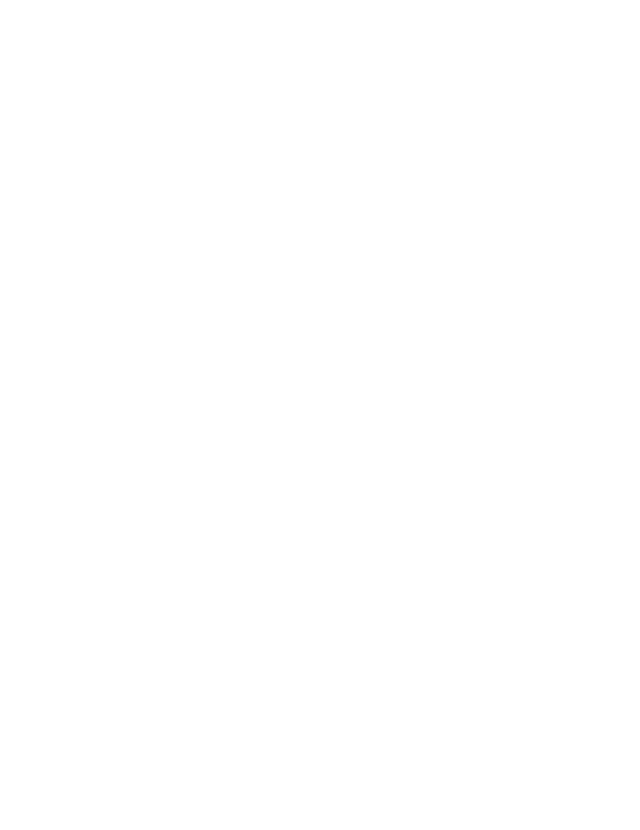
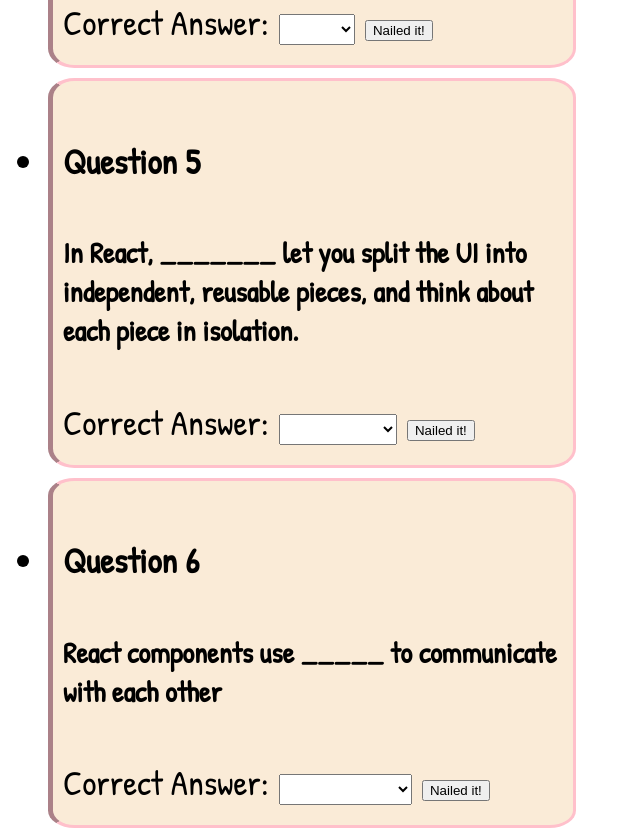
Before and after one commit to 1ontaria/React-Project, a React (Create React App) app in the folder questionaire/: page /questions in a window 1280 px wide. Shown: the part 1480-2310 px from the top of the page, without its empty margins (0-640 px from the left). Before the commit the page ends 800 px from the top, so only its background shows below. Built offline with nearby package versions, Linux system fonts and the light colour scheme; data requests are answered from the project's data file.

Commit message:
began working on CSS, fixed questions.map error

```diff
--- a/questionaire/db.json
+++ b/questionaire/db.json
@@ -34,6 +34,18 @@
       "prompt": "In React, _______ let you split the UI into independent, reusable pieces, and think about each piece in isolation.",
       "answers": ["Props", "Functions", "Components", "useState"],
       "correctAnswer": "Components"
+    },
+    {
+      "id": 6,
+      "prompt": "React components use _____ to communicate with each other",
+      "answers": ["functions", "props", "useEffect", "BrowserRouter"],
+      "correctAnswer": "props"
+    },
+    {
+      "id": 7,
+      "prompt": "What's my name?",
+      "answers": ["Jarius", "Ontaria", "Antwan", "Stacy"],
+      "correctAnswer": "Ontaria"
     }
   ]
 }
--- a/questionaire/public/index.html
+++ b/questionaire/public/index.html
@@ -10,6 +10,12 @@
       content="Web site created using create-react-app"
     />
     <link rel="apple-touch-icon" href="%PUBLIC_URL%/logo192.png" />
+    <link rel="preconnect" href="https://fonts.googleapis.com" />
+    <link rel="preconnect" href="https://fonts.gstatic.com" crossorigin />
+    <link
+      href="https://fonts.googleapis.com/css2?family=Patrick+Hand&display=swap"
+      rel="stylesheet"
+    />
     <!--
       manifest.json provides metadata used when your web app is installed on a
       user's mobile device or desktop. See https://developers.google.com/web/fundamentals/web-app-manifest/
--- a/questionaire/src/Components/App.js
+++ b/questionaire/src/Components/App.js
@@ -1,4 +1,4 @@
-import React, { useState, useEffect } from "react";
+import React, { useState } from "react";
 import QuizQuestions from "./QuizQuestions";
 import { Route } from "react-router-dom";
 import Header from "./Header";
@@ -13,19 +13,13 @@
     setDarkMode((darkMode) => !darkMode);
   }
 
-  useEffect(() => {
-    fetch("  http://localhost:3000/questions")
-      .then((resp) => resp.json())
-      .then((questions) => setQuestions(questions));
-  }, []);
-
   function addQuestion(newPrompt) {
     setQuestions({ ...questions, newPrompt });
   }
 
   return (
     <div className={"App" + (darkMode ? "light" : "dark")}>
-      <button onClick={handleClick}>{darkMode ? "Dark" : "Light"}</button>
+      <button>{darkMode ? "Dark" : "Light"}</button>
       <Header />
       <Route exact path="/">
         <Home />
--- a/questionaire/src/Components/QuizItem.js
+++ b/questionaire/src/Components/QuizItem.js
@@ -1,12 +1,12 @@
 import React from "react";
 
 function QuizItem({
-  question,
   prompt,
   id,
   answers,
-  correctIndex,
   correctAnswer,
+  deleteQuestion,
+  onClick,
 }) {
   function handleChange(e) {
     if (e.target.value === correctAnswer) {
@@ -18,7 +18,7 @@
 
   return (
     <div>
-      <li>
+      <li className="question">
         <h4> Question {id}</h4>
         <h5>{prompt}</h5>
         <label>
@@ -30,7 +30,7 @@
             ))}
           </select>
         </label>
-        <button> Nailed it! </button>
+        <button onClick={onClick}> Nailed it! </button>
       </li>
     </div>
   );
--- a/questionaire/src/Components/QuizQuestions.js
+++ b/questionaire/src/Components/QuizQuestions.js
@@ -1,19 +1,24 @@
-import React from "react";
+import React, { useEffect, useState } from "react";
 import QuizItem from "./QuizItem";
 
-function Questions({ questions }) {
+function Questions() {
+  const [question, setQuestion] = useState([]);
+  useEffect(() => {
+    fetch("http://localhost:3000/questions")
+      .then((resp) => resp.json())
+      .then((data) => setQuestion(data));
+  }, []);
+  console.log(question);
+
   return (
     <div>
-      <ul>
-        {questions.map((question) => (
+      <ul className="listedQuestions">
+        {question.map((item) => (
           <QuizItem
-            key={question.id}
-            question={question}
-            prompt={question.prompt}
-            id={question.id}
-            answers={question.answers}
-            correctIndex={question.correctIndex}
-            correctAnswer={question.correctAnswer}
+            key={item.id}
+            prompt={item.prompt}
+            answers={item.answers}
+            id={item.id}
           />
         ))}
       </ul>
--- a/questionaire/src/index.css
+++ b/questionaire/src/index.css
@@ -1,9 +1,31 @@
-.app.dark {
-  background-color: black;
-  color: white;
+body {
+  font-family: "Patrick Hand", cursive;
 }
 
-.app.light {
-  background-color: white;
-  color: black;
+.question {
+  font-size: 35px;
+  background-color: antiquewhite;
+  border: 3px solid pink;
+  border-left-style: inset;
+  border-left-width: 5px;
+  margin-bottom: 10px;
+  width: 500px;
+  border-radius: 5%;
+  padding: 10px;
 }
+
+.listedQuestions {
+  text-decoration: none;
+}
+
+select {
+  margin: 10px;
+  padding: 5px;
+  font-size: 15px;
+}
+
+h1 {
+  padding-left: 100px;
+  padding-top: 50px;
+  margin: 0px;
+}
```
